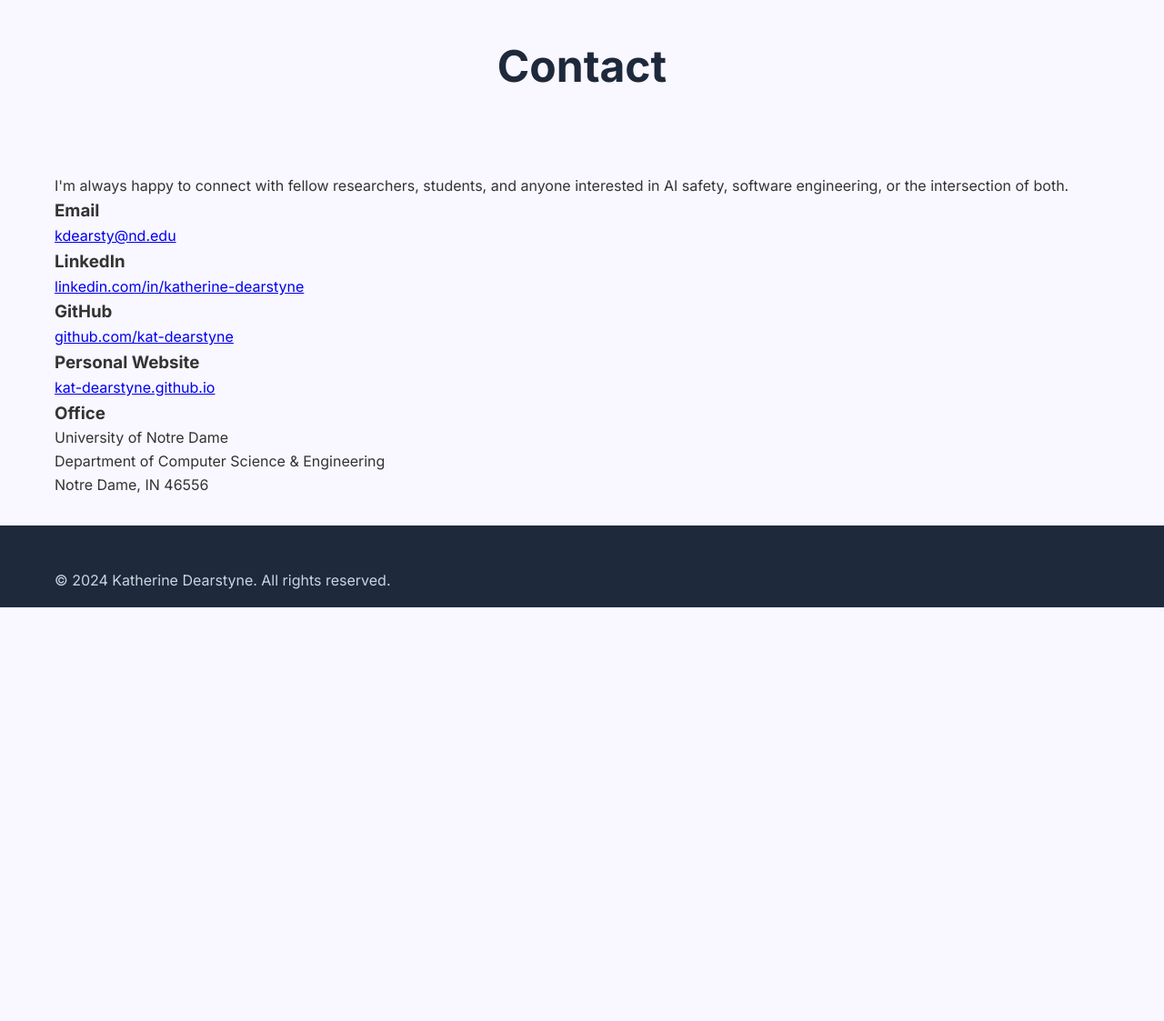
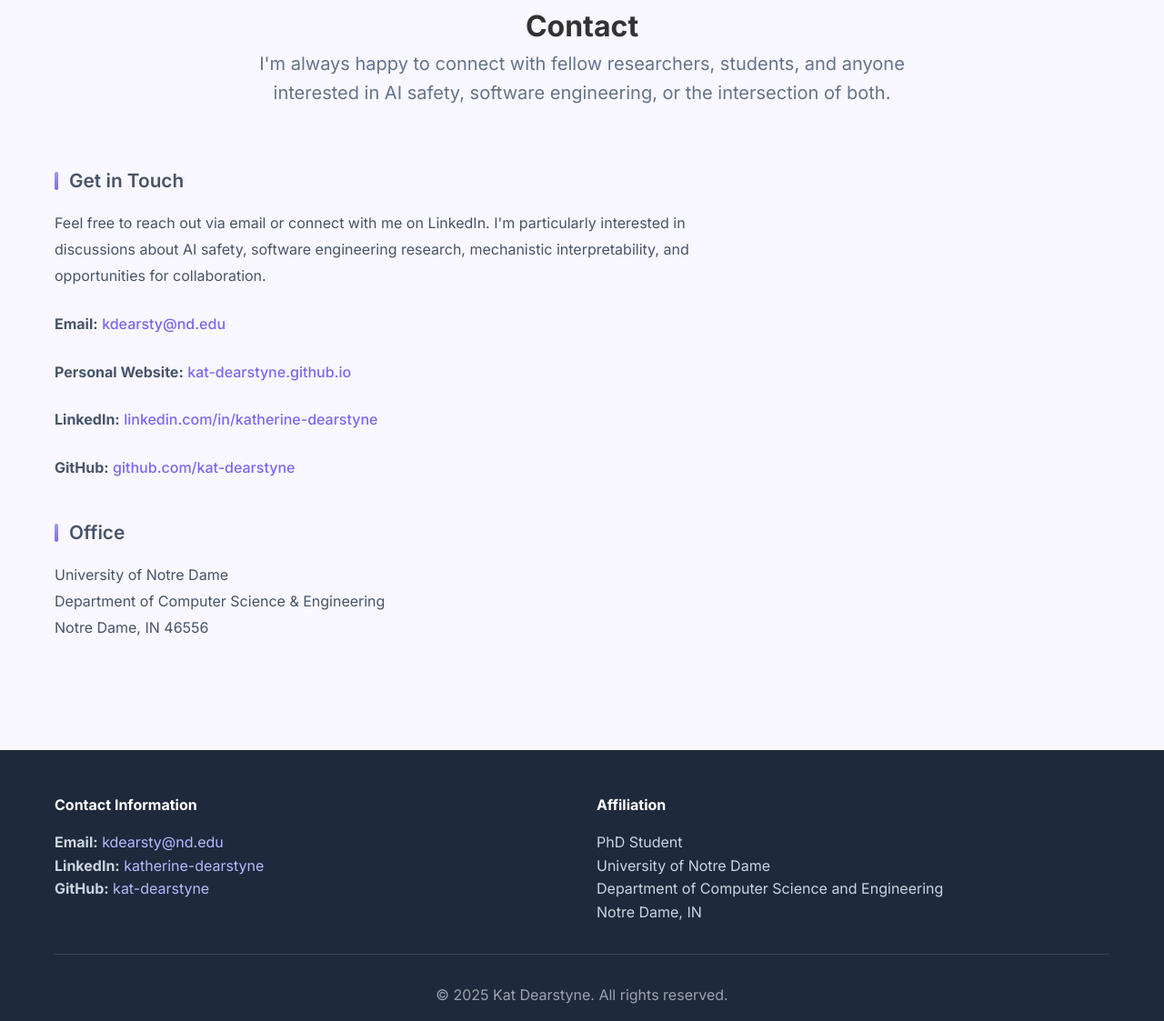
Before and after one commit to kat-dearstyne/about-me, a plain HTML site: page contact.html in a window 1280 px wide. Shown: the part 109-1232 px from the top of the page at 91% size. Before the commit the page ends 800 px from the top, so only its background shows below. Drawn offline with Linux system fonts and the light colour scheme.

Commit message:
cleanup contact page

```diff
--- a/contact.html
+++ b/contact.html
@@ -39,41 +39,26 @@
 
     <main class="main-content">
         <div class="container">
-            <div class="page-header">
+            <div class="about-header">
                 <h1>Contact</h1>
+                <p class="lead">I'm always happy to connect with fellow researchers, students, and anyone interested in AI safety, software engineering, or the intersection of both.</p>
             </div>
 
-            <section class="contact-section">
-                <div class="contact-content">
-                    <p class="contact-intro">
-                        I'm always happy to connect with fellow researchers, students, and anyone interested in AI safety, software engineering, or the intersection of both.
-                    </p>
+            <section class="about-section">
+                <div class="about-grid">
+                    <div class="about-content">
+                        <h3>Get in Touch</h3>
+                        <p class="spaced-paragraph">Feel free to reach out via email or connect with me on LinkedIn. I'm particularly interested in discussions about AI safety, software engineering research, mechanistic interpretability, and opportunities for collaboration.</p>
 
-                    <div class="contact-cards">
-                        <div class="contact-card">
-                            <h3>Email</h3>
-                            <a href="mailto:kdearsty@nd.edu" class="contact-link">kdearsty@nd.edu</a>
+                        <div class="contact-details">
+                            <p><strong>Email:</strong> <a href="mailto:kdearsty@nd.edu" target="_blank">kdearsty@nd.edu</a></p>
+                            <p><strong>Personal Website:</strong> <a href="https://kat-dearstyne.github.io/" target="_blank">kat-dearstyne.github.io</a></p>
+                            <p><strong>LinkedIn:</strong> <a href="https://linkedin.com/in/katherine-dearstyne" target="_blank">linkedin.com/in/katherine-dearstyne</a></p>
+                            <p><strong>GitHub:</strong> <a href="https://github.com/kat-dearstyne" target="_blank">github.com/kat-dearstyne</a></p>
                         </div>
 
-                        <div class="contact-card">
-                            <h3>LinkedIn</h3>
-                            <a href="https://linkedin.com/in/katherine-dearstyne" class="contact-link" target="_blank">linkedin.com/in/katherine-dearstyne</a>
-                        </div>
-
-                        <div class="contact-card">
-                            <h3>GitHub</h3>
-                            <a href="https://github.com/kat-dearstyne" class="contact-link" target="_blank">github.com/kat-dearstyne</a>
-                        </div>
-
-                        <div class="contact-card">
-                            <h3>Personal Website</h3>
-                            <a href="https://kat-dearstyne.github.io/" class="contact-link" target="_blank">kat-dearstyne.github.io</a>
-                        </div>
-                    </div>
-
-                    <div class="office-info">
                         <h3>Office</h3>
-                        <p>University of Notre Dame<br>
+                        <p class="spaced-paragraph">University of Notre Dame<br>
                         Department of Computer Science & Engineering<br>
                         Notre Dame, IN 46556</p>
                     </div>
@@ -84,7 +69,24 @@
 
     <footer class="footer">
         <div class="container">
-            <p>&copy; 2024 Katherine Dearstyne. All rights reserved.</p>
+            <div class="footer-content">
+                <div class="contact-info">
+                    <h4>Contact Information</h4>
+                    <p><strong>Email:</strong> <a href="mailto:kdearsty@nd.edu">kdearsty@nd.edu</a></p>
+                    <p><strong>LinkedIn:</strong> <a href="https://linkedin.com/in/katherine-dearstyne" target="_blank">katherine-dearstyne</a></p>
+                    <p><strong>GitHub:</strong> <a href="https://github.com/kat-dearstyne" target="_blank">kat-dearstyne</a></p>
+                </div>
+                <div class="affiliation">
+                    <h4>Affiliation</h4>
+                    <p>PhD Student<br>
+                    University of Notre Dame<br>
+                    Department of Computer Science and Engineering<br>
+                    Notre Dame, IN</p>
+                </div>
+            </div>
+            <div class="footer-bottom">
+                <p>&copy; 2025 Kat Dearstyne. All rights reserved.</p>
+            </div>
         </div>
     </footer>
 
```
